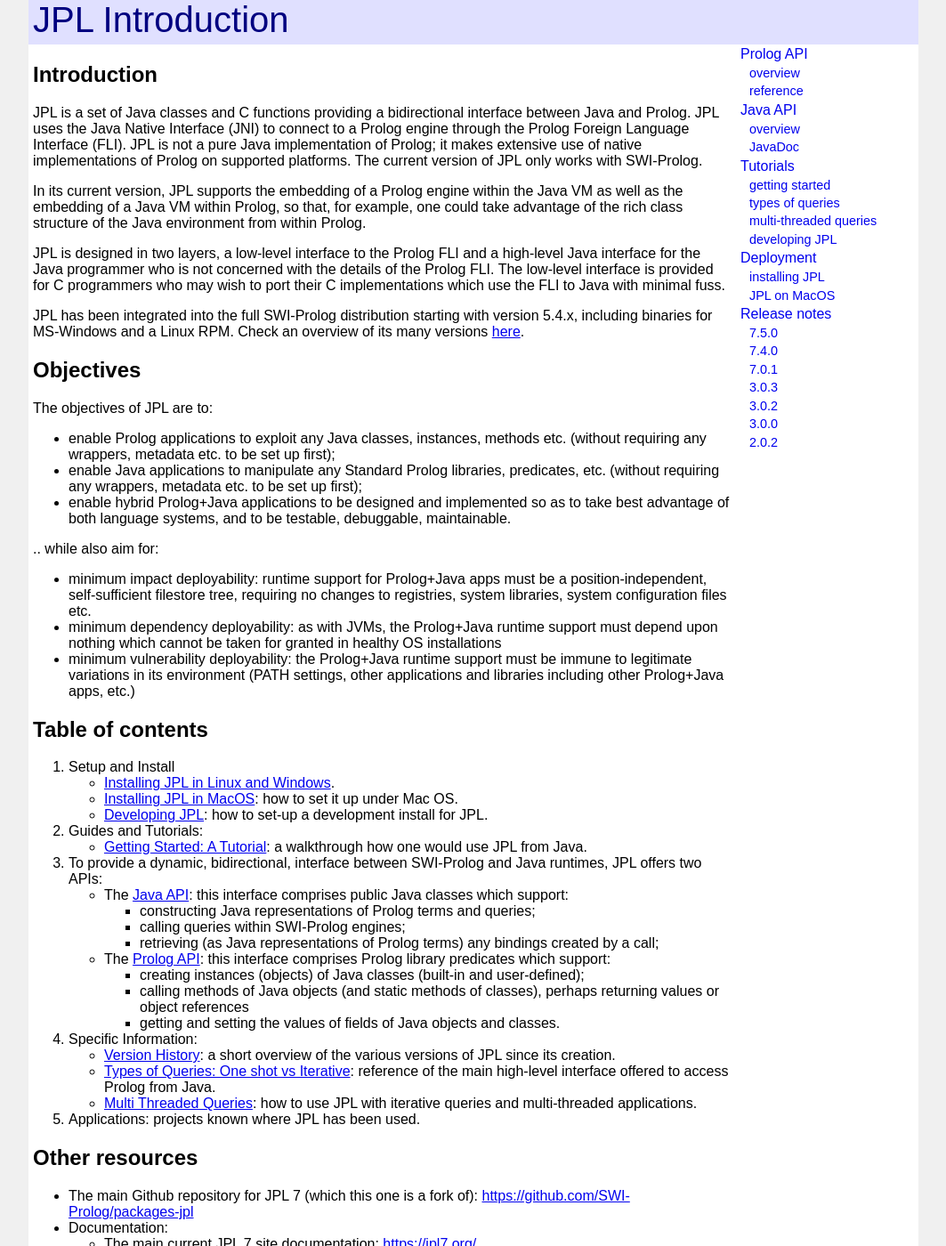
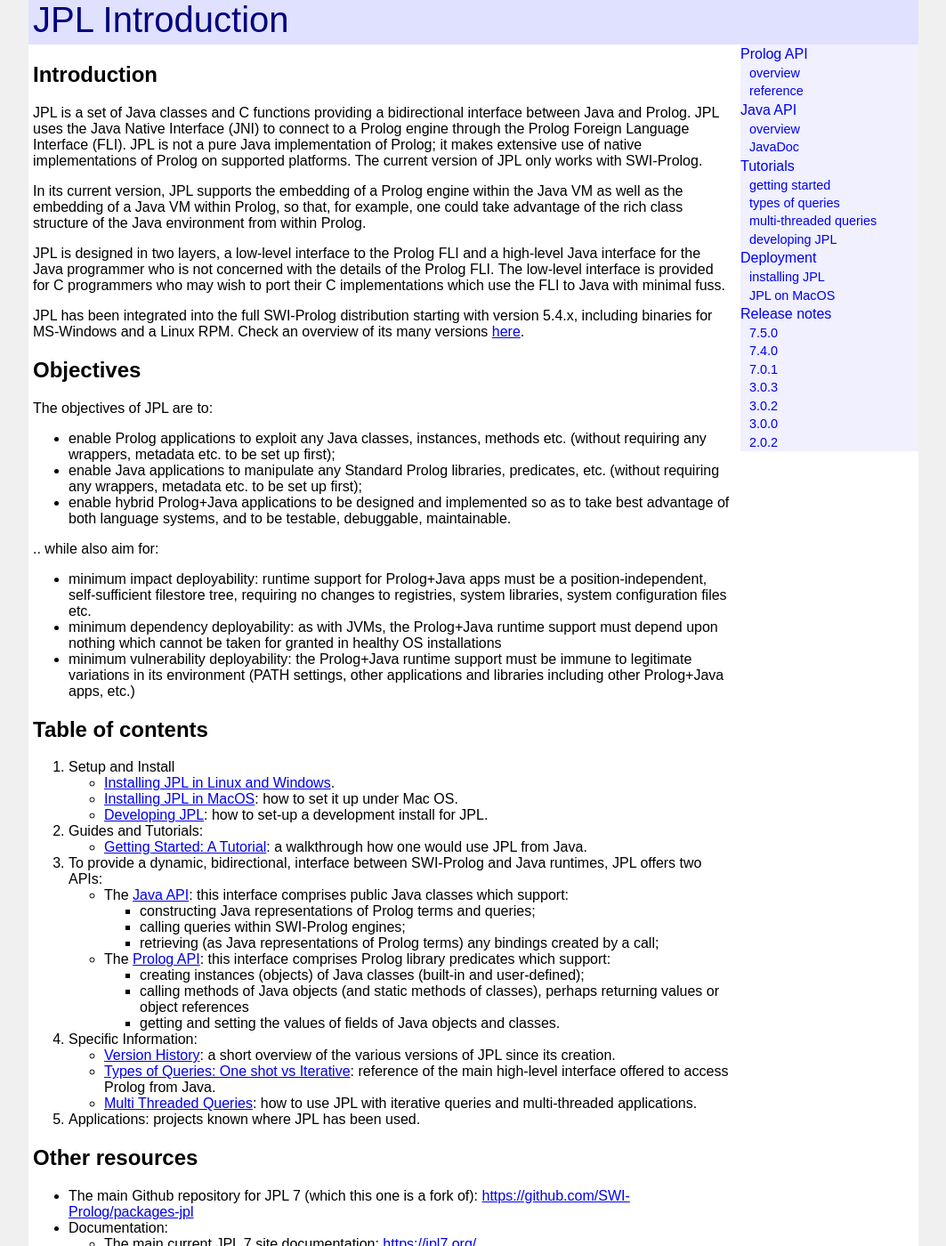
Before and after one commit to anionic/jpl-nav, a Jekyll site: the page built from docs/index.md, in a window 1280 px wide and 1400 px high. Shown: the whole window at 89% size, without its empty margins (108-1171 px from the left). Built offline with Jekyll 4.4.1, drawn with Linux system fonts in a browser that asks for light colours; our own code applies the rules of GitHub Pages for plain Markdown files.

Commit message:
Update default.html

```diff
--- a/docs/_layouts/default.html
+++ b/docs/_layouts/default.html
@@ -103,7 +103,7 @@
 					max-width: 1000px;
 				}
 				.navbar3 { /* navigation sidebar */
-					background: #FFFFFF; /* mask mainbar in narrow viewports */
+					background: #F0F0FF; /* mask mainbar in narrow viewports */
 					float: right; /* to RH edge of navbar2 */
 					margin: 0 0 0 0; /* override ul defaults */
 					padding: 0 0 0 0; /* override ul defaults */
@@ -111,6 +111,9 @@
 					width: 200px; /* arbitrary; matches mainbar padding */
 				}
 				@media all and (max-width: 800px) {
+					.navbar3 {
+						border: 1px solid #808080;
+					}
 					.navbar3.closed {
 						display: none; /* normally shown */
 					}
```
Also changed, not shown: other parts of docs/_layouts/default.html (+1 -1 lines).
